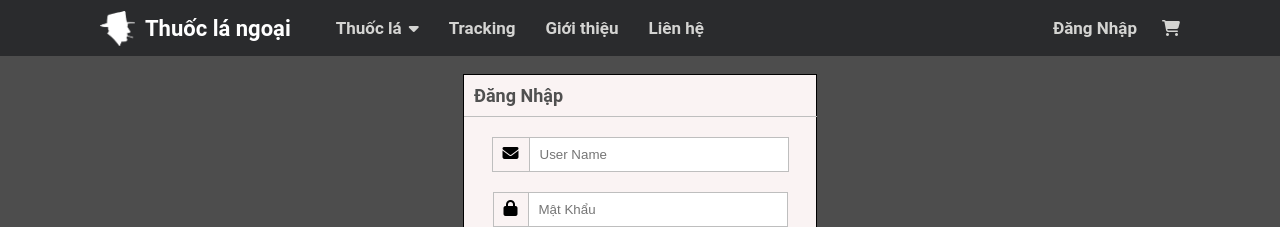
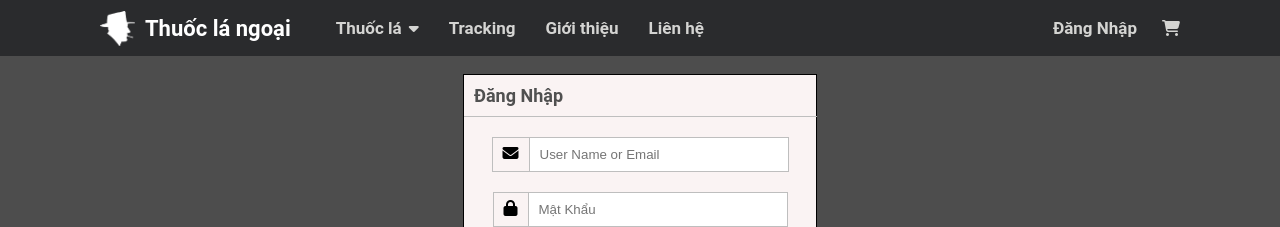
Before and after one commit to khacSon0907/client_md5, a React (Vite) app: page /login in a window 1280 px wide. Shown: the top 227 px of the page. Built offline with nearby package versions, Linux system fonts and the light colour scheme; no server answers.

Commit message:
not fall

```diff
--- a/src/pages/authen/Login/Login.tsx
+++ b/src/pages/authen/Login/Login.tsx
@@ -44,7 +44,7 @@
             <div className="email">
               <div>
                 <i className="fa-solid fa-envelope iconEmail"></i>
-                <input type="text" placeholder='User Name' name='loginUser' />
+                <input type="text" placeholder='User Name or Email ' name='loginUser' />
               </div>
             </div>
 
```
